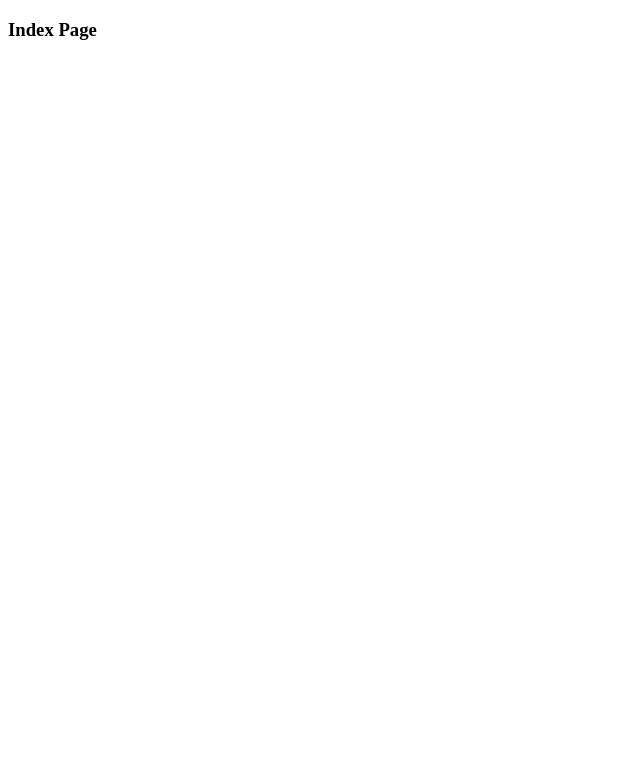
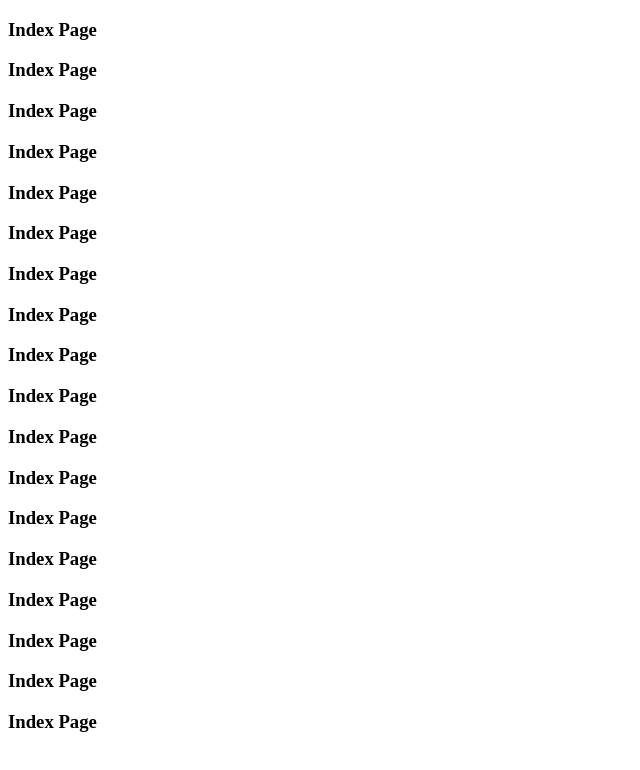
Before and after one commit to Mirza014/abc, a plain HTML site: page index.html in a window 1280 px wide. Shown: the whole page, without its empty margins (0-640 px from the left). Drawn offline with Linux system fonts and the light colour scheme.

Commit message:
Update index.html

```diff
--- a/index.html
+++ b/index.html
@@ -7,6 +7,6 @@
 </head>
 <body>
     <h3>Index Page</h3>
-
+        <h3>Index Page</h3>    <h3>Index Page</h3>    <h3>Index Page</h3>    <h3>Index Page</h3>    <h3>Index Page</h3>    <h3>Index Page</h3>    <h3>Index Page</h3>    <h3>Index Page</h3>    <h3>Index Page</h3>    <h3>Index Page</h3>    <h3>Index Page</h3>    <h3>Index Page</h3>    <h3>Index Page</h3>    <h3>Index Page</h3>    <h3>Index Page</h3>    <h3>Index Page</h3>    <h3>Index Page</h3>
 </body>
 </html>
```
